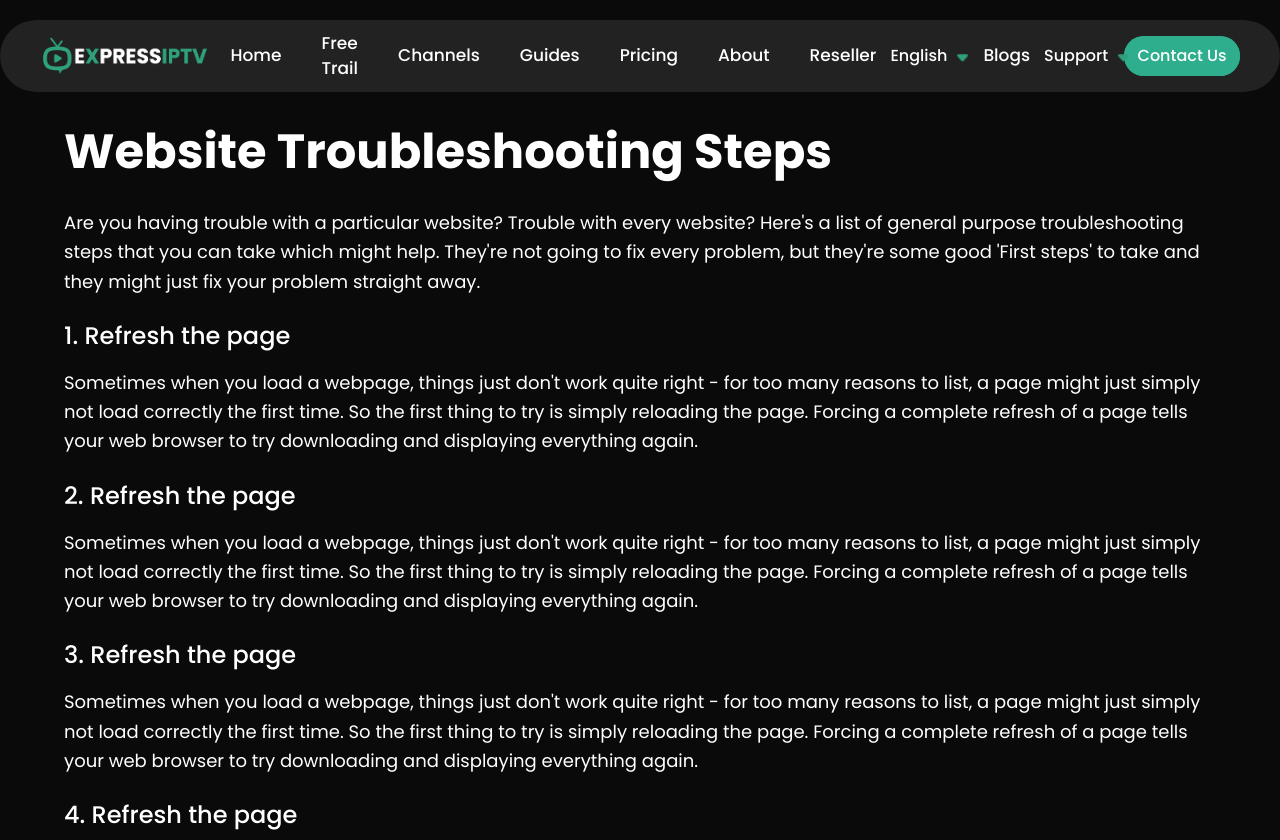
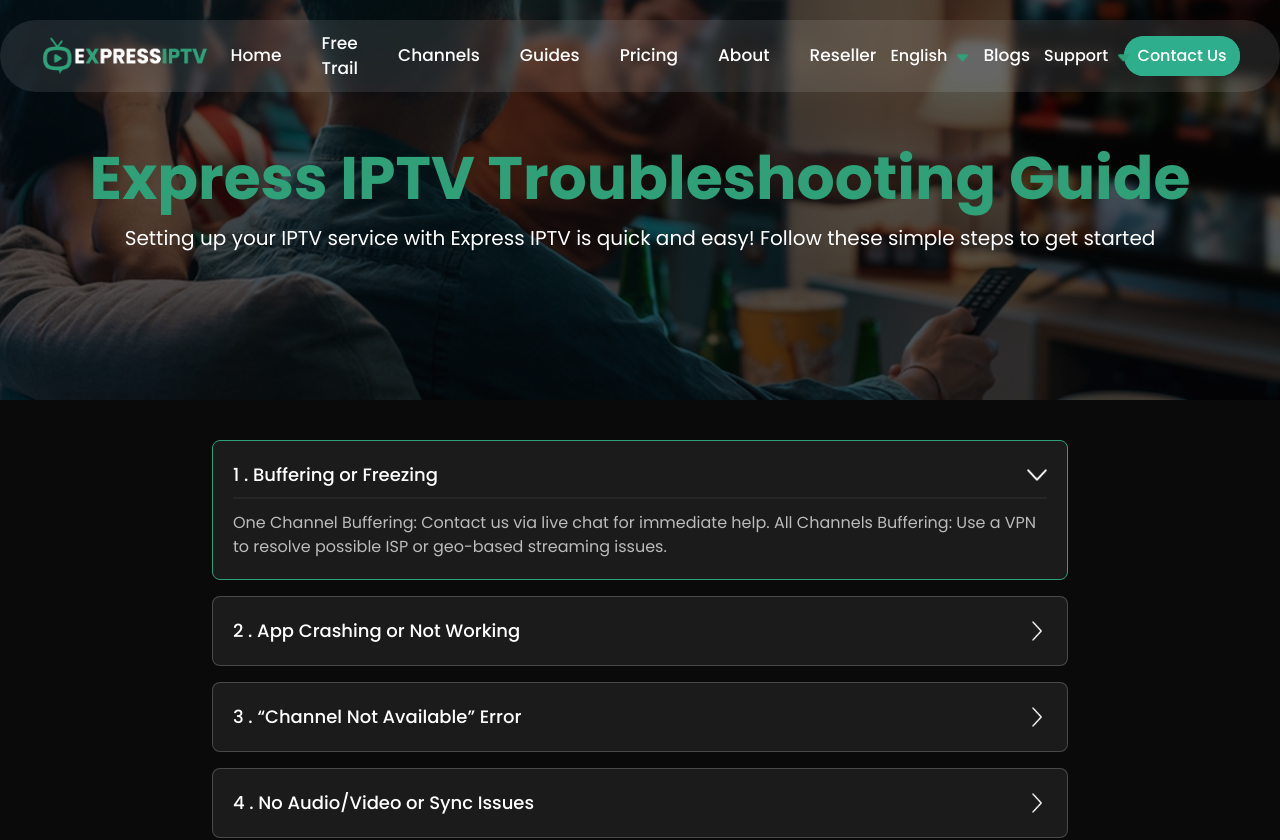
Before and after one commit to RAO-SHAHBAZ/IPTV-UPDATED, a Next.js app: page /troubleshooting in a window 1280 px wide. Shown: the top 840 px of the page. Built offline with nearby package versions, Linux system fonts and the light colour scheme.

Commit message:
Trobleshhot

```diff
--- a/app/troubleshooting/page.jsx
+++ b/app/troubleshooting/page.jsx
@@ -7,6 +7,7 @@ import { FeedbackForm } from "@/components/FeedbackForm";
 import { Footer } from "@/components/Footer";
 import { useLanguage } from "@/components/contexts/LanguageContext";
 import { translations } from "@/components/translations";
+import { FaqList } from "@/components/FAQ/FaqList3";
 
 export default function Page() {
   const { language } = useLanguage();
@@ -31,67 +32,46 @@ export default function Page() {
   return (
     <main>
       <Header />
+        <div className="relative w-full h-[400px] lg:h-[400px] overflow-hidden">
+                {/* Background Overlay with Zoom Animation */}
+                <motion.div
+                    className="absolute inset-0 bg-[#050505] flex justify-center items-center py-12 lg:py-36"
+                    initial={{ scale: 1.2 }}
+                    animate={{ scale: 1 }}
+                    transition={{ duration: 1.5, ease: "easeOut" }} // Smooth zoom-in effect
+                >
+                    <div className="relative w-full h-[400px]">
+                        <motion.img
+                            className="absolute inset-0 w-full h-full opacity-40 object-cover"
+                            src="./Faq-banner.png"
+                            alt="FAQ background"
+                            initial={{ opacity: 0 }}
+                            animate={{ opacity: 0.4 }}
+                            transition={{ duration: 1.2 }} // Smooth fade-in
+                        />
+                    </div>
+                </motion.div>
 
-      <div className="py-32 text-white min-h-screen">
-        <motion.div
-          className="max-w-6xl mx-auto"
-          initial={{ opacity: 0 }}
-          animate={{ opacity: 1 }}
-          transition={{ duration: 0.8 }}
-        >
-          <motion.h1
-            className="text-5xl font-bold mb-8 text-left"
-            initial={{ opacity: 0, y: -20 }}
-            animate={{ opacity: 1, y: 0 }}
-            transition={{ duration: 0.8 }}
-          >
-            {t.heading}
-          </motion.h1>
+                {/* Text Content with Fade-in & Slight Slide-up Animation */}
+                <motion.div
+                    className="absolute inset-0 flex flex-col justify-center items-center gap-4 px-4"
+                    initial={{ opacity: 0, y: 20 }}
+                    animate={{ opacity: 1, y: 0 }}
+                    transition={{ duration: 1, delay: 0.3 }} // Fade in after slight delay
+                >
+                    <div className="text-center text-6xl font-bold">
+                        <span className="text-[#30a079] ">
+                            Express IPTV Troubleshooting Guide
+                        </span>
+                    </div>
+                    <div className="text-center text-white text-xl font-normal ">
+                        Setting up your IPTV service with Express IPTV is quick and easy! Follow these simple steps to get started
+                    </div>
+                </motion.div>
+            </div>
 
-          <motion.div
-            className="space-y-6"
-            initial={{ opacity: 0 }}
-            animate={{ opacity: 1 }}
-            transition={{ duration: 1, delay: 0.2 }}
-          >
-            <motion.p
-              className="text-lg font-normal leading-relaxed"
-              initial={{ opacity: 0, y: 20 }}
-              animate={{ opacity: 1, y: 0 }}
-              transition={{ duration: 0.8 }}
-            >
-              {t.description}
-            </motion.p>
 
-            {t.Steps.map((item, index) => (
-              <motion.div
-                key={index}
-                className="mt-8"
-                initial={{ opacity: 0, y: 20 }}
-                animate={{ opacity: 1, y: 0 }}
-                transition={{ duration: 0.8, delay: index * 0.5 }}
-              >
-                <motion.h2
-                  className="text-2xl font-medium mb-4"
-                  initial={{ opacity: 0, x: -20 }}
-                  animate={{ opacity: 1, x: 0 }}
-                  transition={{ duration: 0.8 }}
-                >
-                  {index + 1}. {item.title}
-                </motion.h2>
-                <motion.p
-                  className="text-lg font-normal leading-relaxed"
-                  initial={{ opacity: 0, x: 20 }}
-                  animate={{ opacity: 1, x: 0 }}
-                  transition={{ duration: 0.8 }}
-                >
-                  {item.description}
-                </motion.p>
-              </motion.div>
-            ))}
-          </motion.div>
-        </motion.div>
-      </div>
+   <FaqList />
 
       <FeedbackForm />
       <Footer />
--- /dev/null
+++ b/components/FAQ/FaqList3.jsx
@@ -0,0 +1,86 @@
+"use client"
+
+import Image from "next/image";
+import React, { useState } from "react";
+import { motion, AnimatePresence } from "framer-motion";
+
+export function FaqList() {
+const faqs = [
+    {
+        question: "Buffering or Freezing",
+        answer: `One Channel Buffering: Contact us via live chat for immediate help.
+
+All Channels Buffering: Use a VPN to resolve possible ISP or geo-based streaming issues.`,
+    },
+    {
+        question: "App Crashing or Not Working",
+        answer: `Restart the app and device.
+
+Clear app cache/data if available.
+
+If issues continue, reach out to support via chat.`,
+    },
+    {
+        question: "“Channel Not Available” Error",
+        answer: `This usually means your device's stream token has expired.
+Fix:
+Unplug your device, wait a few seconds, then plug it back in.
+
+Tip: Avoid leaving the app running when not in use. Always reboot before watching.`,
+    },
+    {
+        question: "No Audio/Video or Sync Issues",
+        answer: `Single Channel Issue: Message us on chat for a quick fix.
+
+Multiple Channels Affected: Restart your device/app. Reinstall if needed or try a different device.`,
+    }
+];
+
+
+    const [openIndex, setOpenIndex] = useState(0);
+
+    return (
+        <div className="w-full max-w-4xl mx-auto flex flex-col gap-4 py-10 px-5">
+            {faqs.map((faq, index) => (
+                <motion.div
+                    key={index}
+                    className={`bg-[#1b1b1b] rounded-lg border p-5 cursor-pointer ${openIndex === index ? "border-[#30a079]" : "border-white/20"}`}
+                    onClick={() => setOpenIndex(openIndex === index ? null : index)}
+                    aria-expanded={openIndex === index}
+                    initial={{ opacity: 0, x: -200 }}
+                    animate={{ opacity: 1, x: 0 }}
+                    transition={{ duration: 0.5, delay: index * 0.1 }}
+                >
+                    {/* Question Section */}
+                    <div className="flex justify-between items-center">
+                        <h3 className="text-white text-lg font-medium">{(index + 1) + " . " + faq.question}</h3>
+                        <span className="text-[#30a079] text-2xl">
+                            {openIndex === index ? (
+                                <Image src="./down.png" className="w-5 h-5 object-contain" alt="Down Arrow" width={0} height={0} />
+                            ) : (
+                                <Image src="./right.png" className="w-5 h-5 object-contain" alt="Right Arrow" width={0} height={0} />
+                            )}
+                        </span>
+                    </div>
+
+                    {/* Answer Section with Framer Motion Animation */}
+                    <AnimatePresence>
+                        {openIndex === index && (
+                            <motion.div
+                                className="w-full border-t-2 mt-2"
+                                initial={{ opacity: 0, height: 0 }}
+                                animate={{ opacity: 1, height: 'auto' }}
+                                exit={{ opacity: 0, height: 0 }}
+                                transition={{ duration: 0.5, ease: "easeInOut" }}
+                            >
+                                <p className="text-white/70 text-base mt-3">
+                                    {faq.answer}
+                                </p>
+                            </motion.div>
+                        )}
+                    </AnimatePresence>
+                </motion.div>
+            ))}
+        </div>
+    );
+}
```
